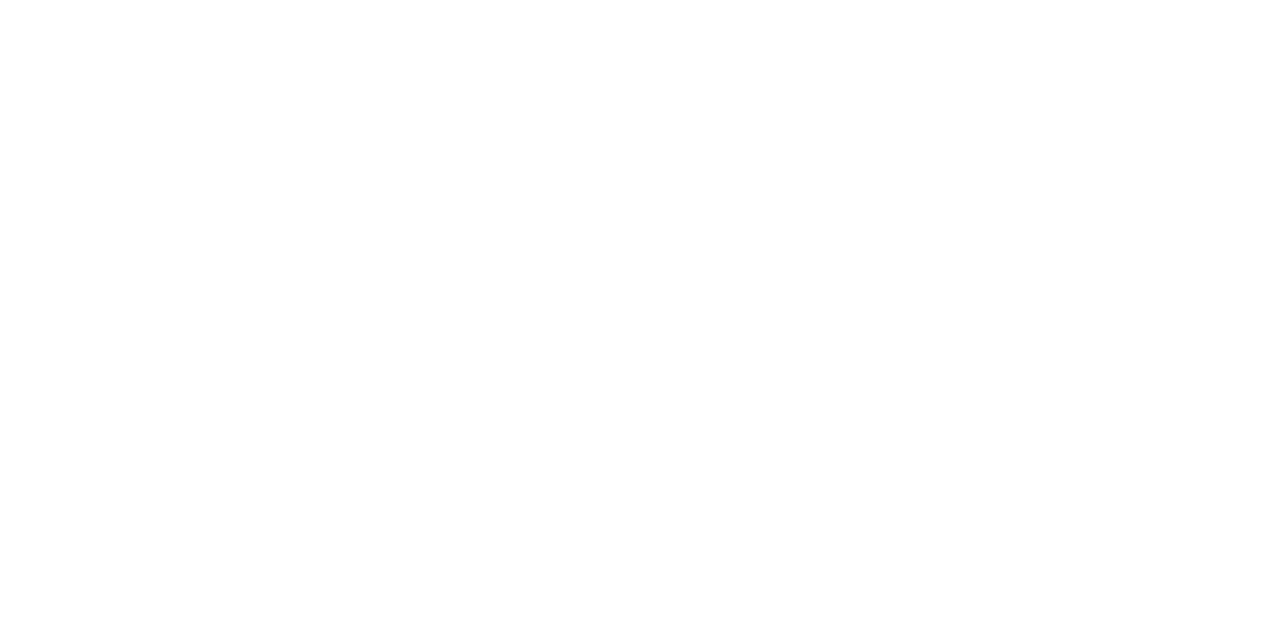
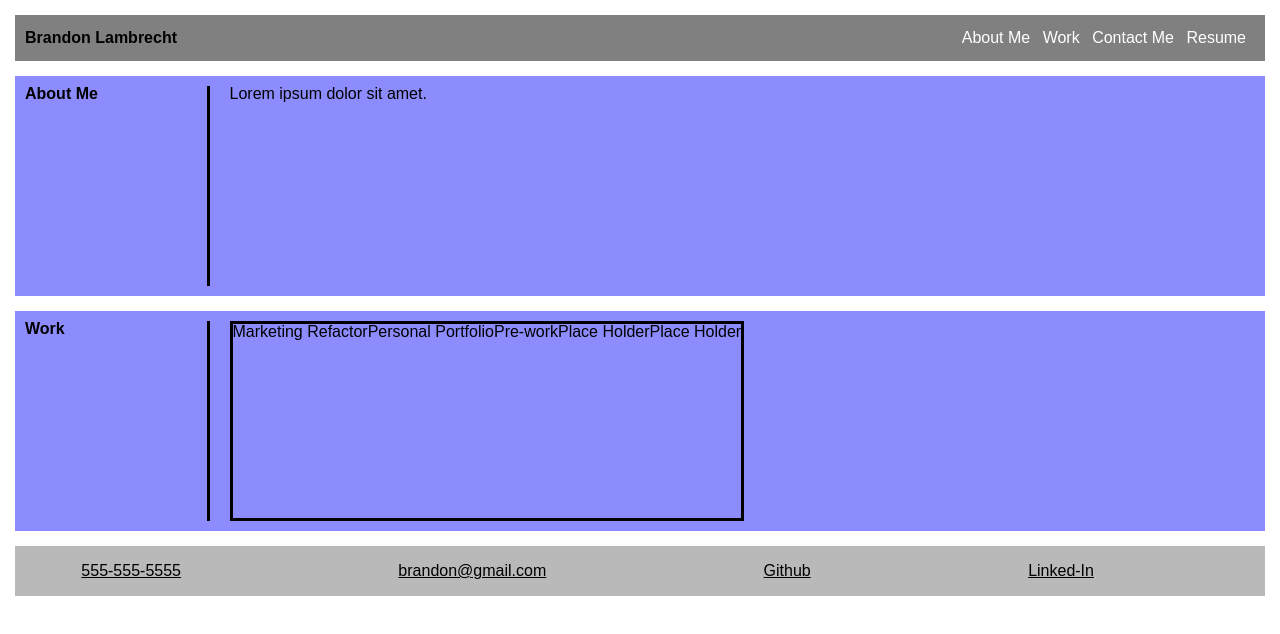
Before and after one commit to brandonlambrecht/personal-portfolio, a plain HTML site: page index.html in a window 1280 px wide. Drawn offline with Linux system fonts and the light colour scheme.

Commit message:
included classes, added footer links

```diff
--- a/assets/style.css
+++ b/assets/style.css
@@ -0,0 +1,71 @@
+ body {}
+
+ header {
+     background-color: gray;
+     display: flex;
+     flex-wrap: wrap;
+     justify-content: space-between;
+     align-items: center;
+     margin: 15px;
+     padding: 10px;
+ }
+
+ nav>ul {
+     list-style-type: none;
+     text-align: right;
+     width: 100%;
+     padding: 5px;
+ }
+
+ li {
+     display: inline-block;
+     margin-inline: 4px;
+ }
+
+ li a {
+     color: white;
+     text-decoration: none;
+ }
+
+ li a:hover,
+ li a:focus {
+     text-decoration: underline;
+ }
+
+ .portfolio-section {
+     display: flex;
+     margin: 15px;
+     padding: 10px;
+
+     background-color: rgba(0, 0, 255, 0.452);
+
+ }
+
+ .portfolio-section h2 {
+     width: 15%;
+     border-right: black solid 3px;
+     height: 200px;
+ }
+
+ .portfolio-section div {
+     margin-left: 20px;
+ }
+
+ .portfolio-section2 {
+     display: flex;
+     flex-wrap: wrap;
+     border: black solid;
+ }
+
+ .footer-section ul {
+     text-decoration: underline;
+     display: flex;
+     height: 50px;
+     justify-content: space-around;
+     align-items: center;
+     background-color: rgba(128, 128, 128, 0.548);
+     margin: 15px;
+     padding: 10px;
+
+
+ }
--- a/index.html
+++ b/index.html
@@ -8,7 +8,53 @@
     <link rel="stylesheet" href="./assets/style.css">
     <title>Personal Portfolio</title>
 </head>
+
 <body>
+    <header>
+        <h1>Brandon Lambrecht</h1>
+        <nav>
+            <ul>
+
+                <li><a href="#">About Me</a></li>
+                <li><a href="#">Work</a></li>
+                <li><a href="#">Contact Me</a></li>
+                <li><a href="#">Resume</a></li>
+            </ul>
+        </nav>
+    </header>
+    <main>
+        <section class="portfolio-section">
+            <h2>About Me</h2>
+            <div>
+                <p>Lorem ipsum dolor sit amet.</p>
+            </div>
+
+        </section>
+        <section class="portfolio-section">
+            <h2>Work</h2>
+            <div class="portfolio-section2">
+                <p>Marketing Refactor</p>
+                <p>Personal Portfolio</h2>
+                <p>Pre-work</p>
+                <P>Place Holder</P>
+                <p>Place Holder</p>
+            </div>
+        </section>
+
+
+        </section>
+    </main>
 
 </body>
+
+<footer class="footer-section">
+    <ul>
+        <li><a href=""></a>555-555-5555</li><a href=""></a>
+        <li><a href=""></a>brandon@gmail.com</li><a href=""></a>
+        <li><a href=""></a>Github</li><a href=""></a>
+        <li><a href=""></a>Linked-In</li><a href=""></a>
+
+    </ul>
+</footer>
+
 </html>
```
